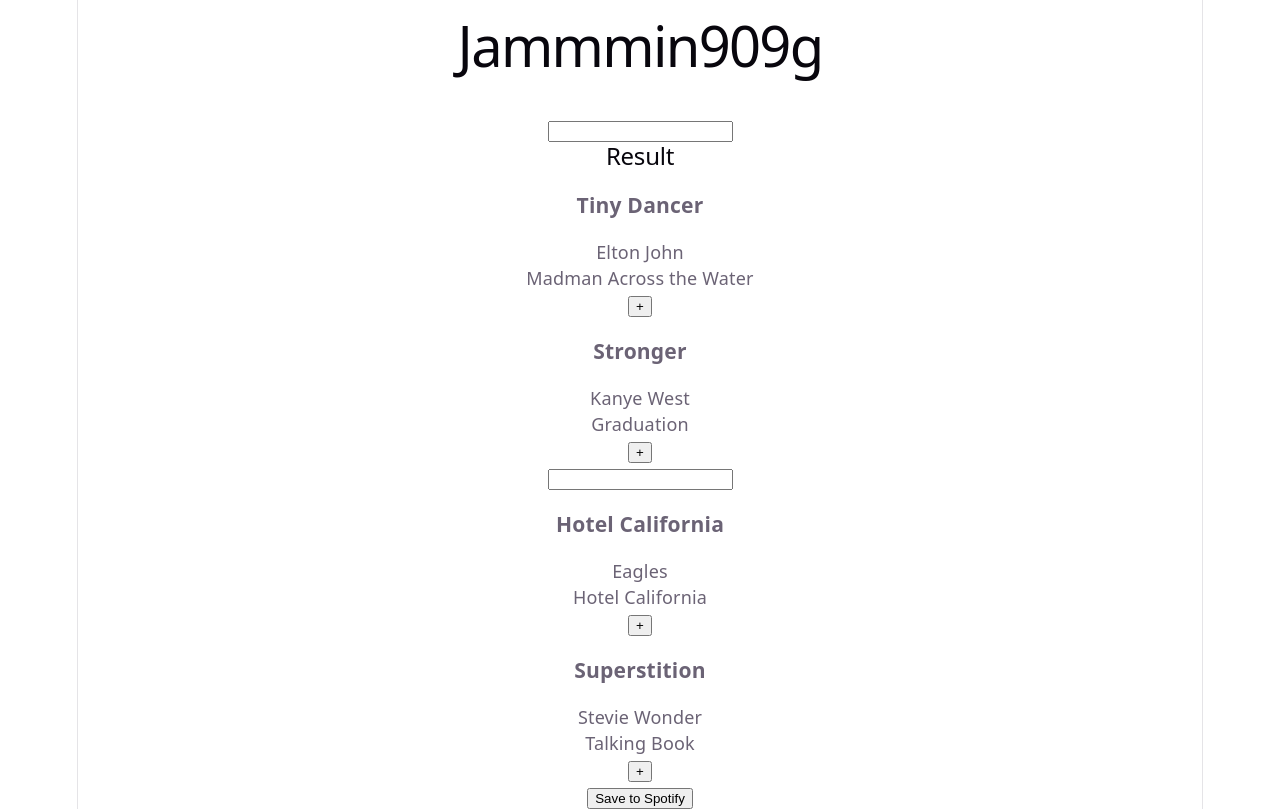
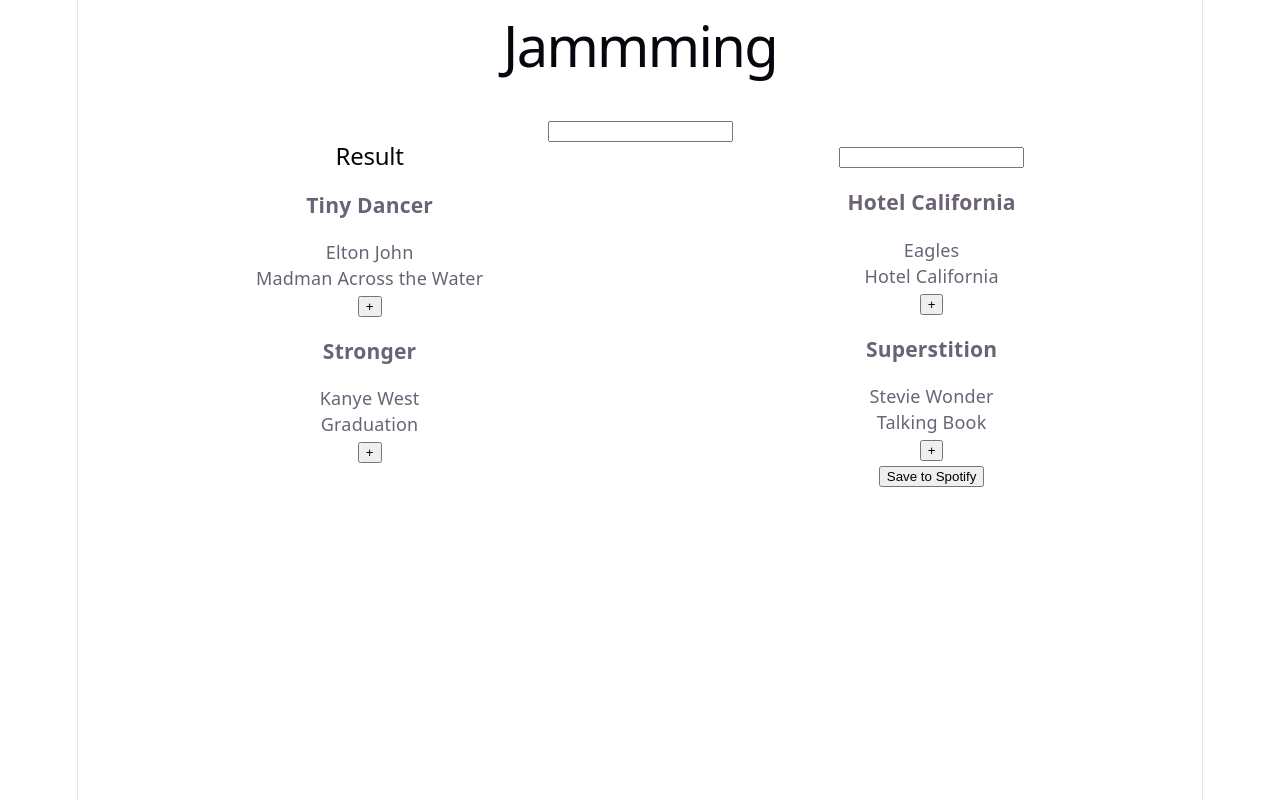
Before and after one commit to Hadinull/project-CODE-13_Playlist-App, a React (Vite) app: page / in a window 1280 px wide. Built offline with nearby package versions, Linux system fonts and the light colour scheme.

Commit message:
added styling to the app

```diff
--- a/src/App.css
+++ b/src/App.css
@@ -0,0 +1,4 @@
+.App-playlist {
+  display: flex;
+  justify-content: space-around;
+}
--- a/src/App.jsx
+++ b/src/App.jsx
@@ -2,6 +2,7 @@
 import SearchResults from './SearchResults';
 import SearchBar from './SearchBar';
 import PlayList from './Playlist';
+import './App.css';
 
 {/*the const searchResults will be passed to SearchResults as a distructing prop*/}
 const searchResultsMock = [
@@ -16,15 +17,16 @@
 function App(){
   return(
     <div>
-      <h1>Jammmin909g</h1>
+      <h1>Jammming</h1>
       <br/>
       <label htmlFor="search"></label>
       <input id="search" name="search" type="text" />
       {/* here we render searchResult in app and we gave it the distructing {userSearchResult} prop
       that will be passed to SearchResults component file*/}
+      <div className="App-playlist">
       <SearchResults userSearchResult={searchResultsMock} />
       <PlayList list={playlistMock}/>
-
+      </div>
 </div>
   )
 }
```
